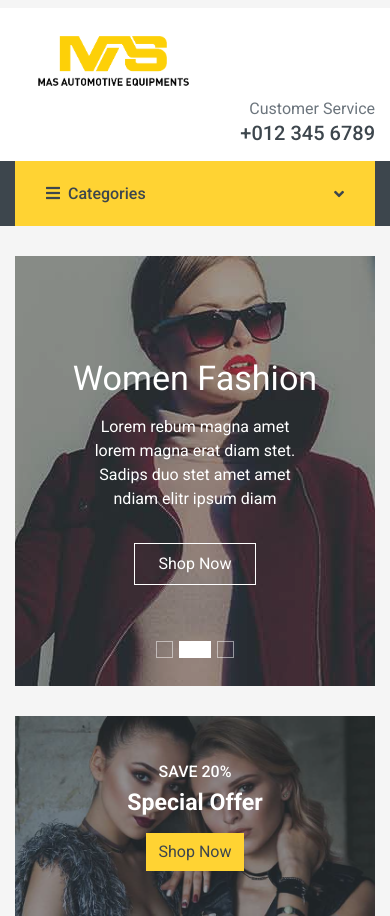
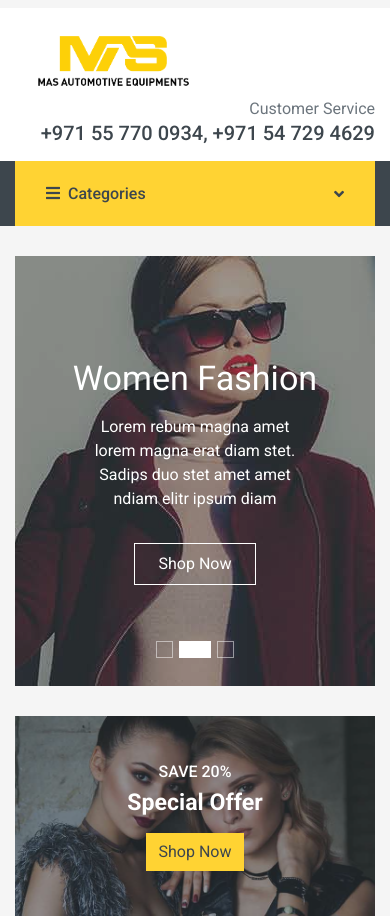
Before and after one commit to rajasrajeev/masautomotiveequipments.com, a plain HTML site: page public/index.html in a window 390 px wide. Shown: the top 916 px of the page. Drawn offline with nearby package versions, Linux system fonts and the light colour scheme.

Commit message:
changes on customer service mobile number

```diff
--- a/public/index.html
+++ b/public/index.html
@@ -98,7 +98,7 @@
             </div> -->
             <div class="col-lg-4 col-md-4 col-sm-4 text-right align-items-right">
                 <p class="m-0">Customer Service</p>
-                <h5 class="m-0">+012 345 6789</h5>
+                <h5 class="m-0">+971 55 770 0934, +971 54 729 4629</h5>
             </div>
         </div>
     </div>
```
